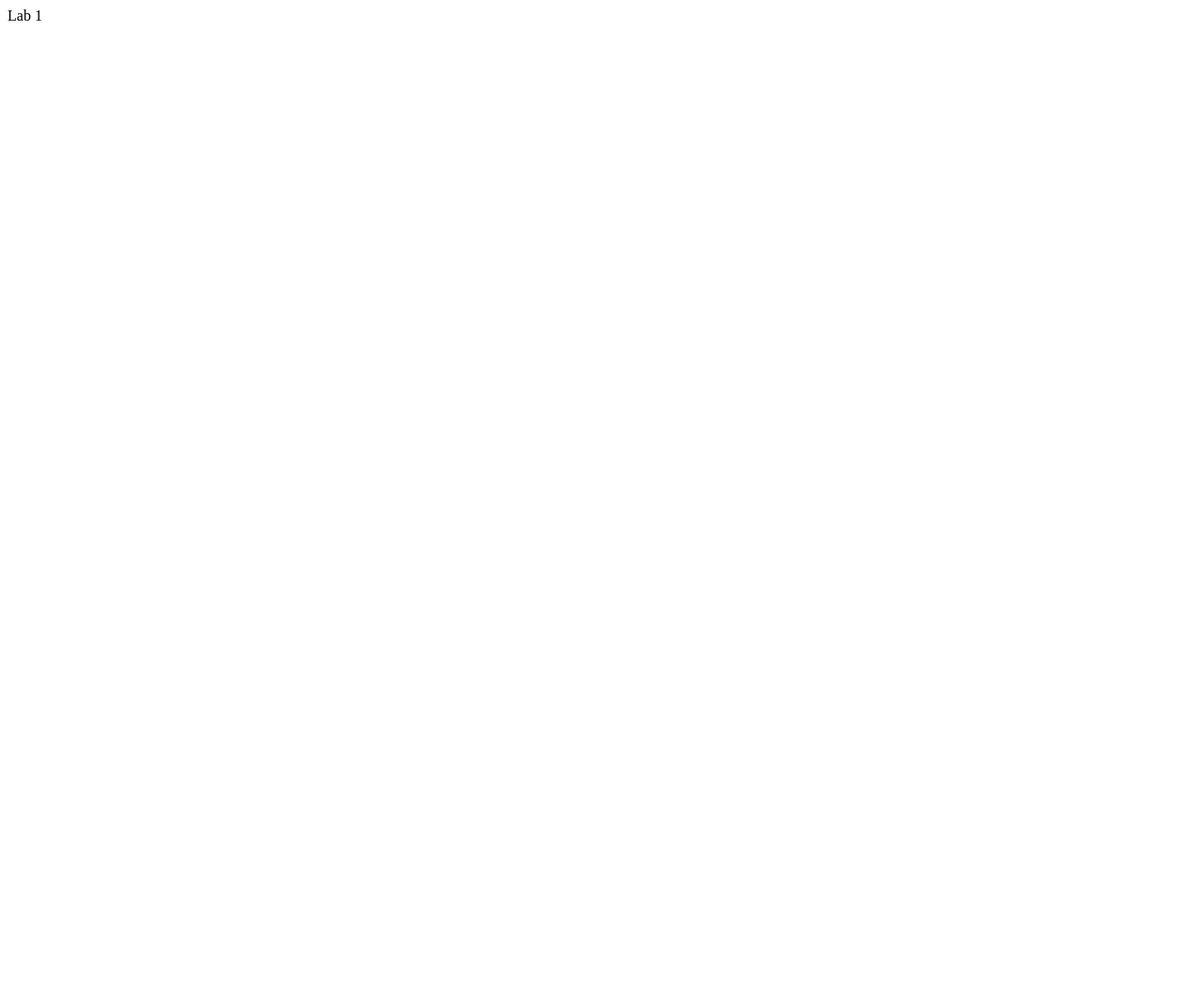
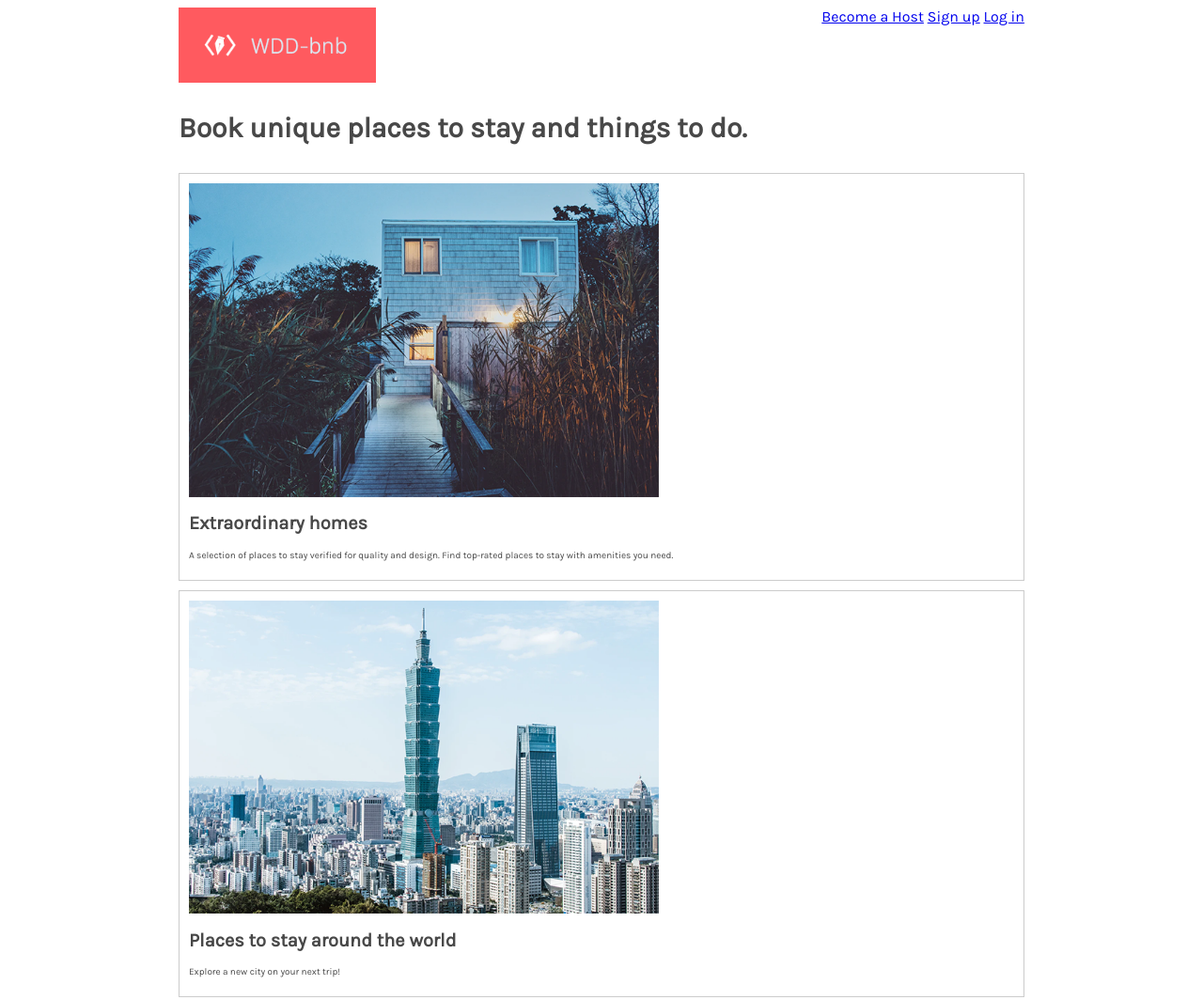
Before and after one commit to jewjux/jewjux.github.io, a plain HTML site: page labs/lab2/index.html in a window 1280 px wide. Shown: the top 1064 px of the page at 94% size. Before the commit the page ends 800 px from the top, so only its background shows below. Drawn offline with Linux system fonts and the light colour scheme.

Commit message:
lab2 submission

```diff
--- /dev/null
+++ b/labs/lab2/css/style.css
@@ -0,0 +1,52 @@
+body {
+    font-family: Karla, sans-serif;
+    color: #484848;
+}
+
+nav ul {
+    list-style-type: none;
+    padding-inline-start: 0;
+    margin-block-start: 0;
+    margin-block-end: 0;
+}
+
+#logo {
+    height: 80px;
+}
+
+nav {
+    display: inline-block;
+    float: right;
+}
+nav li {
+    display: inline-block;
+}
+
+.content {
+    width: 900px;
+    margin: auto;
+}
+
+section {
+    padding: 10px;
+    border: 1px solid #cccccc;
+    margin-bottom: 10px;
+}
+
+section img {
+    width: 500px;
+}
+
+h1 {
+    font-size: 30px;
+    padding-top: 10px;
+    padding-bottom: 10px;
+}
+
+h2 {
+    font-size: 20px;
+}
+
+section p {
+    font-size: 10px;
+}
--- a/labs/lab2/index.html
+++ b/labs/lab2/index.html
@@ -1,6 +1,47 @@
-<!DOCTYPE html>
 <html>
-    <body>
-        Lab 1
-    </body>
+  <head>
+    <title>WDD-bnb</title>
+    <link href="https://fonts.googleapis.com/css?family=Karla&display=swap" rel="stylesheet">
+    <link rel="stylesheet" href="css/style.css">
+  </head>
+  <body>
+    <header>
+      <div class="content">
+        <a href="home">
+          <img src="img/logo.png" alt="" id="logo"/>
+        </a>
+        <nav>
+          <ul>
+            <li><a href="become-host">Become a Host</a></li>
+            <li><a href="sign-up">Sign up</a></li>
+            <li><a href="log-in">Log in</a></li>
+          </ul>
+        </nav>
+      </div>
+    </header>
+    <div class="content">
+
+      <h1>Book unique places to stay and things to do.</h1>
+      <section>
+        <img src="img/house.png" />
+        <h2>Extraordinary homes</h2>
+        <p>
+          A selection of places to stay verified for quality and design. Find
+          top-rated places to stay with amenities you need.
+        </p>
+      </section>
+      <section>
+        <img src="img/city.png" />
+        <h2>Places to stay around the world</h2>
+        <p>Explore a new city on your next trip!</p>
+      </section>
+      <section>
+        <img src="img/sushimaking.png" />
+        <h2>Top-rated experiences</h2>
+        <p>
+          Book one-of-a-kind activities hosted by locals, created for the curious.
+        </p>
+      </section>
+    </div>
+  </body>
 </html>
```
Also changed, not shown: labs/lab2/img/city.png (added), labs/lab2/img/house.png (added), labs/lab2/img/logo.png (added), labs/lab2/img/sushimaking.png (added), 1 other file.
